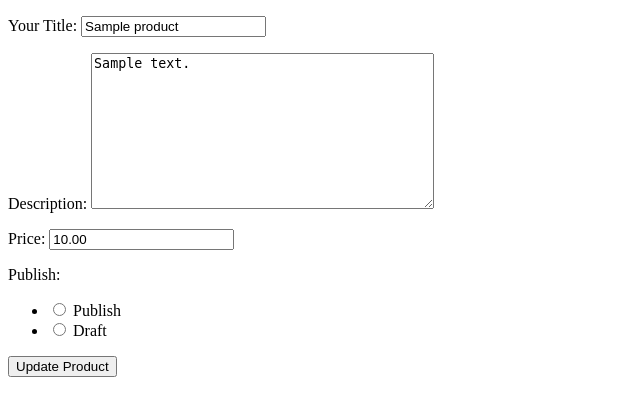
After one commit to EgonSaks/digital_marketplace, a Django app: page /detail/1/edit/ in a window 1280 px wide. The commit adds this page. Shown: the top 416 px of the page, without its empty margins (0-640 px from the left). Run offline with Django 3.2, Linux system fonts and the light colour scheme; tables that the repository leaves empty hold one stand-in row (values such as "Sample post").

Commit message:
Add update_view

```diff
--- a/src/digitalmarket/urls.py
+++ b/src/digitalmarket/urls.py
@@ -20,6 +20,7 @@ from products import views
 urlpatterns = [
     path('admin/', admin.site.urls),
     path('create/', views.create_view, name="create_view"),
+    path('detail/<int:object_id>/edit/', views.update_view, name="update_view"),
     path('detail/<int:object_id>/', views.detail_view, name="detail_view"),
     path('detail/<slug>/', views.detail_slug_view, name="detail_slug_view"),
     path('list/', views.list_view, name="list_view"),
--- a/src/products/forms.py
+++ b/src/products/forms.py
@@ -36,7 +36,7 @@ class ProducModelForm(forms.ModelForm):
         price = self.cleaned_data.get("price")
         if price <= 1.00:
             raise forms.ValidationError("Price must be greater than $1,00")
-        elif price >= 99.99:
+        elif price >= 100.00:
             raise forms.ValidationError("Price must be less than $100,00")
         else:
             return price
--- a/src/products/views.py
+++ b/src/products/views.py
@@ -16,6 +16,20 @@ def create_view(request):
     context = {
             "form": form,
         }
+    return render(request, template, context)
+
+def update_view(request, object_id=None):
+    product = get_object_or_404(Product, id=object_id)
+    form = ProducModelForm(request.POST or None, instance = product)
+    if form.is_valid():
+        instance = form.save(commit=False)
+        #instance.sales_price = instance.price
+        instance.save()
+    template = "update_view.html"
+    context = {
+            "object" : product,
+            "form" : form
+            }
     return render(request, template, context)
 
 def detail_slug_view(request, slug=None):
--- a/src/templates/base.html
+++ b/src/templates/base.html
@@ -12,7 +12,7 @@
     <body>
 
     {% block content %}
-    <p> This is awesome! </p>
+
     {% endblock %}
 
     </body>
--- a/src/templates/detail_view.html
+++ b/src/templates/detail_view.html
@@ -2,6 +2,8 @@
 {% block content %}
 
 <h1>Product: {{  object.title }}</h1>
+<p>{{ object.description }}</p>
+<p>{{ object.price }}</p>
 
 {{ block.super}}
 {% endblock %}
--- /dev/null
+++ b/src/templates/update_view.html
@@ -0,0 +1,9 @@
+{% extends "base.html" %}
+
+{% block content %}
+<form method="POST" action"">
+  {% csrf_token %}
+{{ form.as_p }}
+<input type='submit' value='Update Product' />
+</form>
+{% endblock %}
```
